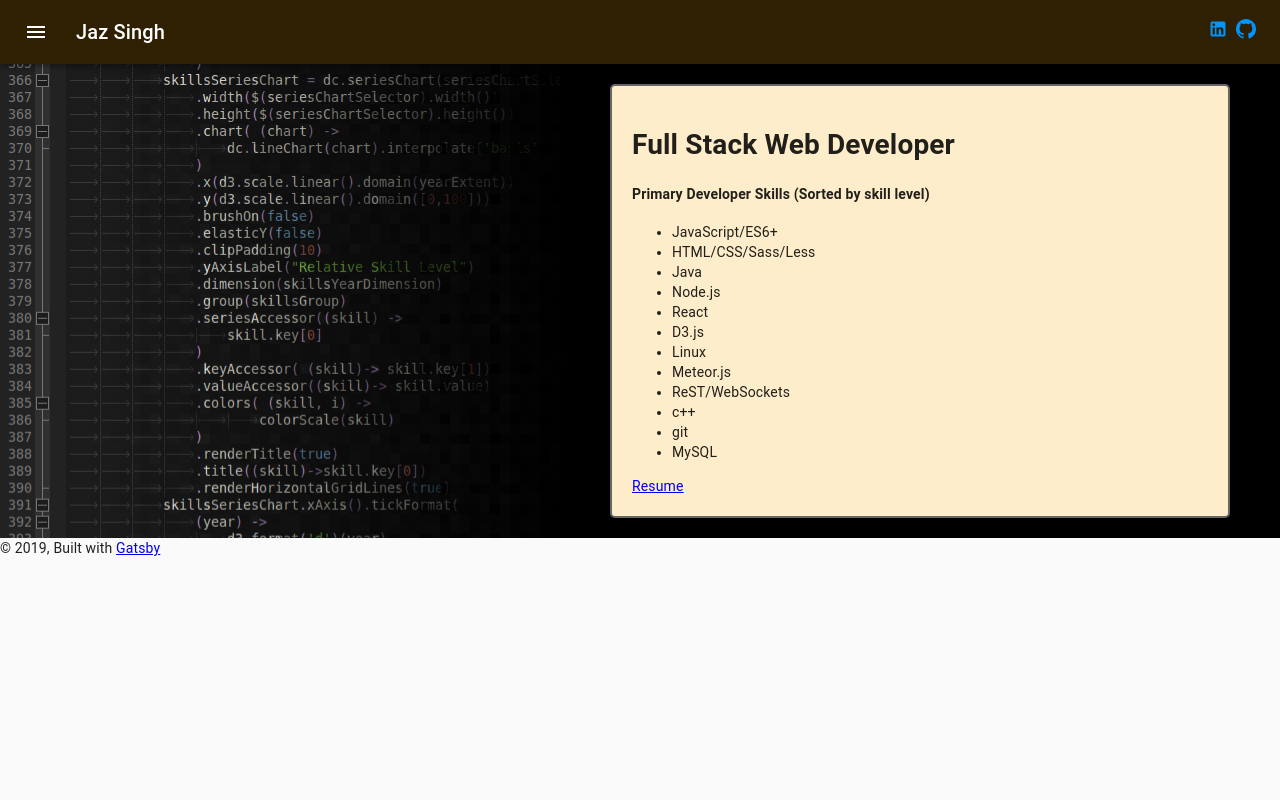
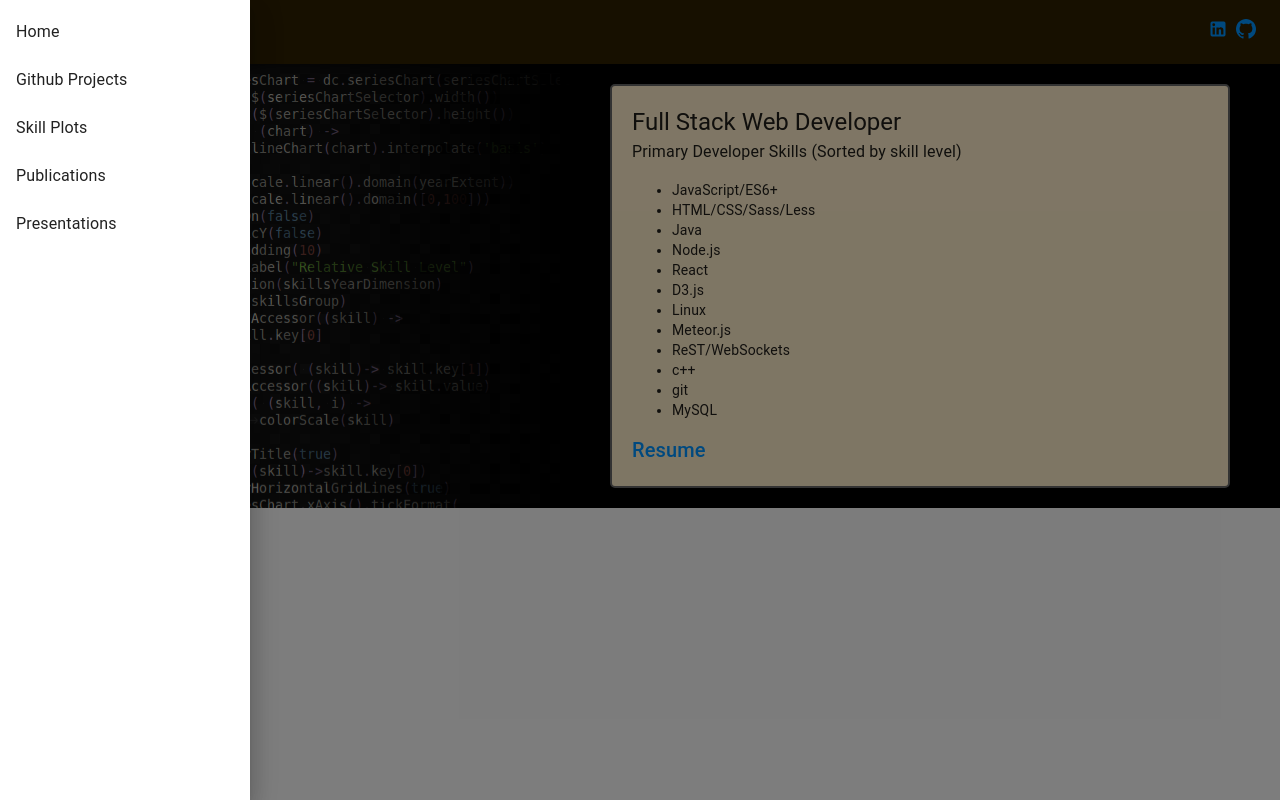
Before and after one commit to jazeee/www.jazeee.com-2.0.0, a Gatsby site: page /skills in a window 1280 px wide. Both pictures are taken after a click on the button "Menu". Built offline with nearby package versions, Linux system fonts and the light colour scheme; Gatsby itself is replaced by a stand-in of ours.

Commit message:
jazeee.com: add side bar and adjust styling
Summary:
Add side bar.
Adjust colors.
Fix image links on /presentations route

```diff
--- a/gatsby-config.js
+++ b/gatsby-config.js
@@ -33,8 +33,8 @@ module.exports = {
         name: `gatsby-starter-default`,
         short_name: `starter`,
         start_url: `/`,
-        background_color: `#663399`,
-        theme_color: `#663399`,
+        background_color: `#2F2001`,
+        theme_color: `#2F2001`,
         display: `minimal-ui`,
         icon: `src/images/favicon.png`, // This path is relative to the root of the site.
       },
--- a/src/components/header.js
+++ b/src/components/header.js
@@ -5,8 +5,10 @@ import Toolbar from "@material-ui/core/Toolbar";
 import Typography from "@material-ui/core/Typography";
 import IconButton from "@material-ui/core/IconButton";
 import MenuIcon from "@material-ui/icons/Menu";
+import Drawer from "@material-ui/core/Drawer";
 import { makeStyles } from "@material-ui/core/styles";
 import { Link } from "./link";
+import { SideBar } from "./side-bar";
 import { TargetBlankLink } from "./target-blank-link";
 import { GithubIcon } from "./icons/github-icon";
 import { LinkedInIcon } from "./icons/linked-in-icon";
@@ -29,10 +31,18 @@ const useStyles = makeStyles(theme => ({
 }));
 
 export const Header = props => {
+  const [isSideBarOpen, setIsSideBarOpen] = React.useState(false);
   const { siteTitle } = props;
   const classes = useStyles();
   return (
     <div className={classes.root}>
+      <Drawer
+        anchor="left"
+        open={isSideBarOpen}
+        onClose={() => setIsSideBarOpen(false)}
+      >
+        <SideBar closeSideBar={() => setIsSideBarOpen(false)} />
+      </Drawer>
       <HideOnScroll>
         <AppBar>
           <Toolbar>
@@ -41,6 +51,9 @@ export const Header = props => {
               className={classes.menuButton}
               color="inherit"
               aria-label="Menu"
+              aria-controls="simple-menu"
+              aria-haspopup="true"
+              onClick={() => setIsSideBarOpen(true)}
             >
               <MenuIcon />
             </IconButton>
--- a/src/components/presentations/presentation-details.js
+++ b/src/components/presentations/presentation-details.js
@@ -26,8 +26,10 @@ export const PresentationDetails = props => {
         {links.map(link => {
           const { name, url } = link;
           return (
-            <Button key={url} size="small" color="primary">
-              <TargetBlankLink href={url}>{name}</TargetBlankLink>
+            <Button key={url} size="small">
+              <TargetBlankLink color="secondary" href={url}>
+                {name}
+              </TargetBlankLink>
             </Button>
           );
         })}
--- /dev/null
+++ b/src/components/side-bar.js
@@ -0,0 +1,53 @@
+import React from "react";
+import List from "@material-ui/core/List";
+import ListItem from "@material-ui/core/ListItem";
+import ListItemText from "@material-ui/core/ListItemText";
+import { URLS } from "../data/urls";
+import { makeStyles } from "@material-ui/core/styles";
+import { ForwardRefLink } from "./link";
+import { Location } from "@reach/router";
+import { SECONDARY_COLOR } from "../styles/theme";
+
+const useStyles = makeStyles({
+  sideBar: {
+    width: 250,
+  },
+  selectedLink: {
+    color: SECONDARY_COLOR,
+  },
+});
+
+export const SideBar = props => {
+  const classes = useStyles();
+  const { closeSideBar } = props;
+
+  return (
+    <div
+      className={classes.sideBar}
+      role="presentation"
+      onClick={closeSideBar}
+      onKeyDown={closeSideBar}
+    >
+      <Location>
+        {({ location }) => (
+          <List>
+            {URLS.map(({ name, path }) => {
+              const isCurrentPath = location.pathname === path;
+              return (
+                <ListItem
+                  className={isCurrentPath && classes.selectedLink}
+                  key={name}
+                  component={ForwardRefLink}
+                  button
+                  to={path}
+                >
+                  <ListItemText primary={name} />
+                </ListItem>
+              );
+            })}
+          </List>
+        )}
+      </Location>
+    </div>
+  );
+};
--- a/src/components/target-blank-link.js
+++ b/src/components/target-blank-link.js
@@ -4,7 +4,12 @@ import Link from "@material-ui/core/Link";
 export const TargetBlankLink = props => {
   const { children, ...otherProps } = props;
   return (
-    <Link {...otherProps} target="_blank" rel="noopener noreferrer">
+    <Link
+      color="secondary"
+      {...otherProps}
+      target="_blank"
+      rel="noopener noreferrer"
+    >
       {children}
     </Link>
   );
--- /dev/null
+++ b/src/data/urls.js
@@ -0,0 +1,22 @@
+export const URLS = [
+  {
+    name: "Home",
+    path: "/",
+  },
+  {
+    name: "Github Projects",
+    path: "/software-projects/all-github-projects/",
+  },
+  {
+    name: "Skill Plots",
+    path: "/skills-plots/",
+  },
+  {
+    name: "Publications",
+    path: "/publications/",
+  },
+  {
+    name: "Presentations",
+    path: "/presentations/",
+  },
+];
--- a/src/pages/skills-plots/index.js
+++ b/src/pages/skills-plots/index.js
@@ -52,7 +52,7 @@ export const SkillsPlotWithChooser = () => {
           aria-haspopup="true"
           onClick={({ currentTarget }) => setAnchorEl(currentTarget)}
           variant="contained"
-          color="secondary"
+          color="primary"
           className={classNames.skillChooser}
         >
           {skillType}
@@ -85,7 +85,6 @@ export const SkillsPlotWithChooser = () => {
             component={ForwardRefLink}
             to="/skills-plots"
           >
-            {" "}
             Show All Skills
           </MenuItem>
         </Menu>
--- a/src/pages/skills/index.js
+++ b/src/pages/skills/index.js
@@ -3,6 +3,8 @@ import { Layout } from "../../components/layout";
 import { SEO } from "../../components/seo";
 import styles from "./skills.module.css";
 import { skills } from "../../data/utils";
+import { TargetBlankLink } from "../../components/target-blank-link";
+import Typography from "@material-ui/core/Typography";
 
 const webAppSkillNames = skills
   .getDomainSkillNames("Software Engineering")
@@ -12,16 +14,20 @@ export const Skills = () => (
   <div className={styles.aboutJaz}>
     <div className={styles.container}>
       <div className={styles.skillsHeaderOverlay}>
-        <h1>Full Stack Web Developer</h1>
-        <h4>Primary Developer Skills (Sorted by skill level)</h4>
+        <Typography variant="h5">Full Stack Web Developer</Typography>
+        <Typography variant="subtitle1">
+          Primary Developer Skills (Sorted by skill level)
+        </Typography>
         <ul>
           {webAppSkillNames.map(skillName => (
-            <li key={skillName}>{skillName}</li>
+            <li key={skillName}>
+              <Typography variant="body2">{skillName}</Typography>
+            </li>
           ))}
         </ul>
-        <a href="http://goo.gl/qWsPm" target="_blank" rel="noopener noreferrer">
-          Resume
-        </a>
+        <Typography variant="h6">
+          <TargetBlankLink href="http://goo.gl/qWsPm">Resume</TargetBlankLink>
+        </Typography>
       </div>
     </div>
   </div>
--- a/src/styles/theme.js
+++ b/src/styles/theme.js
@@ -1,13 +1,17 @@
 import { red } from "@material-ui/core/colors";
 import { createMuiTheme } from "@material-ui/core/styles";
+
+// Also check `gatsby-config.js`
+export const PRIMARY_COLOR = "#2F2001";
+export const SECONDARY_COLOR = "#0094FF";
 
 export const theme = createMuiTheme({
   palette: {
     primary: {
-      main: "#2F2001",
+      main: PRIMARY_COLOR,
     },
     secondary: {
-      main: "#0094FF",
+      main: SECONDARY_COLOR,
     },
     error: {
       main: red.A400,
```
Also changed, not shown: src/data/presentations.js (+8 -8 lines).
